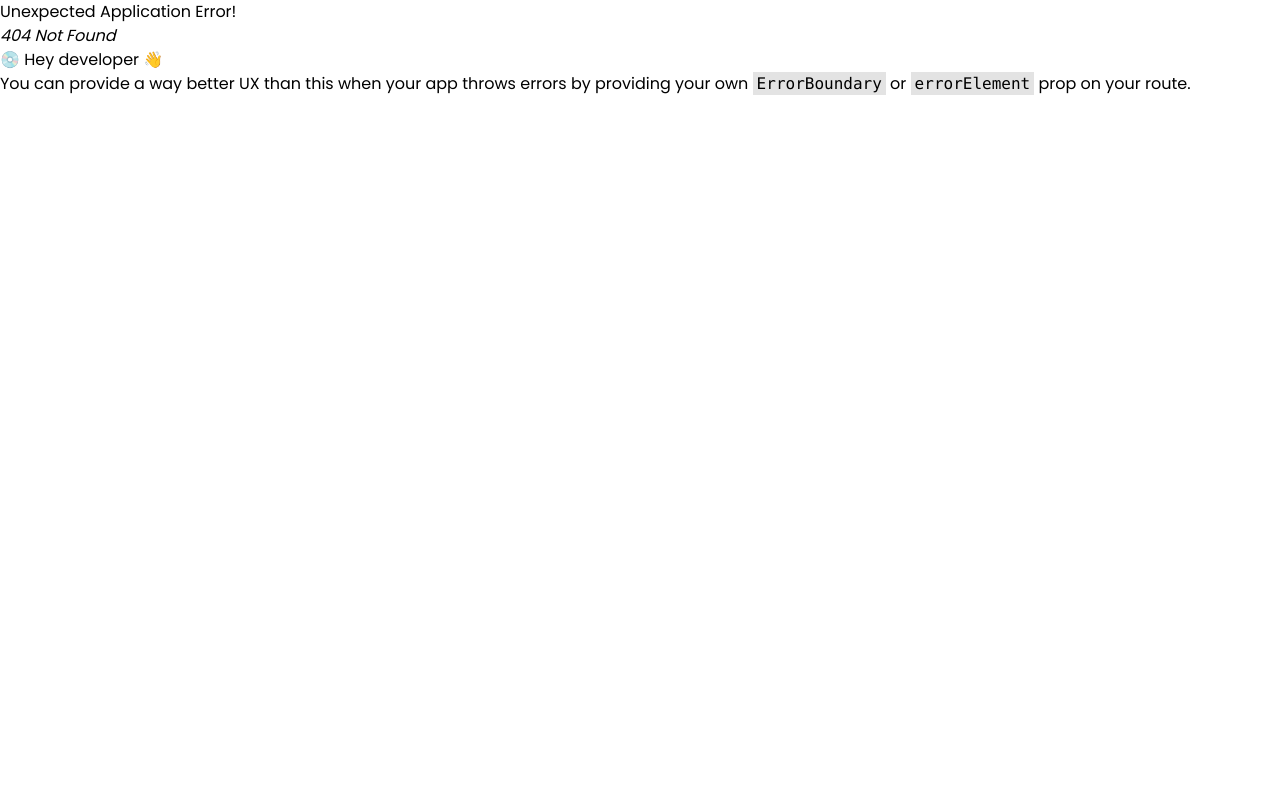
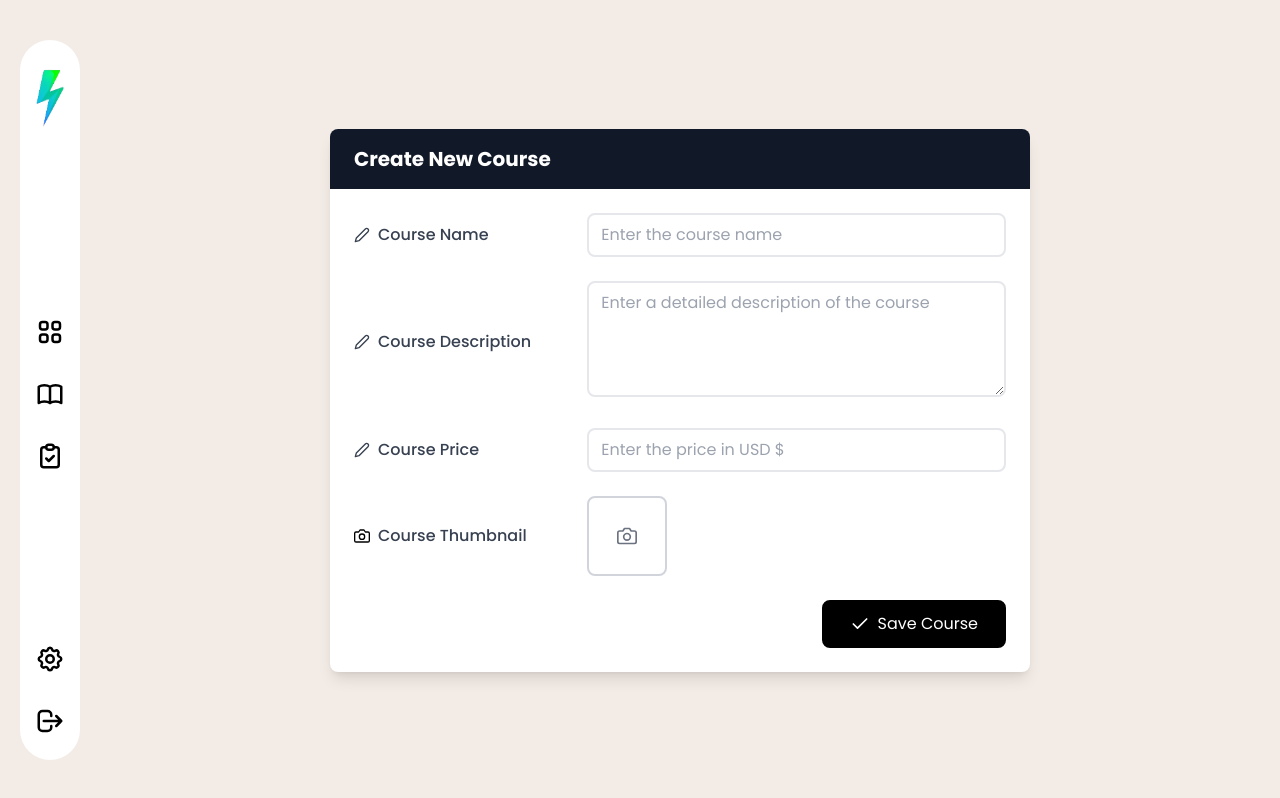
Before and after one commit to ABUBAKARKHAN-Stack/Learnix-production, a React (Vite) app in the folder frontend/: page /create_course in a window 1280 px wide. Before the commit this address had no page. Built offline with nearby package versions, Linux system fonts and the light colour scheme.

Commit message:
admin dashboard & create courses

```diff
--- /dev/null
+++ b/frontend/src/Components/CreateCourse.jsx
@@ -0,0 +1,172 @@
+import React, { useState } from "react";
+import { useForm } from "react-hook-form";
+import { FiEdit2, FiSave, FiCamera, FiCheck } from "react-icons/fi";
+
+const CreateCourse = () => {
+  const [thumbnailPreview, setThumbnailPreview] = useState(null);
+  const [successMessage, setSuccessMessage] = useState("");
+
+  const {
+    register,
+    handleSubmit,
+    setValue,
+    formState: { errors },
+  } = useForm({
+    defaultValues: {
+      courseName: "",
+      courseDescription: "",
+      coursePrice: "",
+    },
+  });
+
+  const handleThumbnailChange = (e) => {
+    const file = e.target.files[0];
+    if (file) {
+      const imageURL = URL.createObjectURL(file);
+      setThumbnailPreview(imageURL);
+      setValue("courseThumbnail", file); // Save the file as the value
+    }
+  };
+
+  const onSubmit = (data) => {
+    console.log("Course Data:", data);
+    setSuccessMessage("Course created successfully!");
+    setTimeout(() => setSuccessMessage(""), 3000);
+  };
+
+  return (
+    <div className="min-h-screen w-fit mx-auto bg-[#F3EBE5] py-10 px-4 flex justify-center items-center">
+      <div className="w-full xl:w-[700px] bg-white shadow-lg rounded-lg overflow-hidden relative">
+        {/* Header */}
+        <div className="bg-gray-900 text-white px-6 py-4">
+          <h2 className="text-xl font-bold">Create New Course</h2>
+        </div>
+
+        {/* Success Message */}
+        {successMessage && (
+          <div className="absolute top-4 left-1/2 transform -translate-x-1/2 bg-green-500 text-white px-6 py-2 rounded-lg shadow-md transition-opacity duration-300 text-sm sm:text-base">
+            {successMessage}
+          </div>
+        )}
+
+        {/* Form */}
+        <div className="p-6">
+          <form onSubmit={handleSubmit(onSubmit)} className="space-y-6">
+            {/** Reusable Component for Input Fields */}
+            {[
+              {
+                label: "Course Name",
+                id: "courseName",
+                type: "text",
+                icon: <FiEdit2 />,
+                placeholder: "Enter the course name",
+                registerProps: {
+                  ...register("courseName", { required: "Course name is required" }),
+                },
+              },
+              {
+                label: "Course Description",
+                id: "courseDescription",
+                isTextArea: true,
+                icon: <FiEdit2 />,
+                placeholder: "Enter a detailed description of the course",
+                registerProps: {
+                  ...register("courseDescription", {
+                    required: "Course description is required",
+                  }),
+                },
+              },
+              {
+                label: "Course Price",
+                id: "coursePrice",
+                type: "text",
+                icon: <FiEdit2 />,
+                placeholder: "Enter the price in USD $",
+                registerProps: {
+                  ...register("coursePrice", { required: "Course price is required" }),
+                },
+              },
+            ].map((field, index) => (
+              <div
+                key={index}
+                className="flex flex-col sm:flex-row items-center gap-4">
+                <label
+                  htmlFor={field.id}
+                  className="w-full sm:w-1/3 font-medium text-gray-700 capitalize flex items-center gap-2">
+                  {field.icon}
+                  {field.label}
+                </label>
+                <div className="flex-1 w-full">
+                  {field.isTextArea ? (
+                    <textarea
+                      id={field.id}
+                      rows={4}
+                      {...field.registerProps}
+                      placeholder={field.placeholder}
+                      className="w-full border-2 px-3 py-2 rounded-lg focus:outline-none focus:ring-2 focus:ring-black focus:border-black"
+                    ></textarea>
+                  ) : (
+                    <input
+                      id={field.id}
+                      type={field.type}
+                      {...field.registerProps}
+                      placeholder={field.placeholder}
+                      className="w-full border-2 px-3 py-2 rounded-lg focus:outline-none focus:ring-2 focus:ring-black focus:border-black"
+                    />
+                  )}
+                </div>
+              </div>
+            ))}
+
+            {/* Course Thumbnail */}
+            <div className="flex flex-col sm:flex-row items-center gap-4">
+              <label
+                htmlFor="courseThumbnail"
+                className="w-full sm:w-1/3 font-medium text-gray-700 capitalize flex items-center gap-2">
+                <FiCamera className="text-black" />
+                Course Thumbnail
+              </label>
+              <div className="flex-1">
+                <input
+                  id="courseThumbnail"
+                  type="file"
+                  accept="image/*"
+                  {...register("courseThumbnail", {
+                    required: "Course thumbnail is required",
+                  })}
+                  className="hidden"
+                  onChange={handleThumbnailChange}
+                />
+                <label
+                  htmlFor="courseThumbnail"
+                  className="cursor-pointer flex items-center justify-center w-20 h-20 border-2 border-gray-300 rounded-lg overflow-hidden">
+                  {thumbnailPreview ? (
+                    <img
+                      src={thumbnailPreview}
+                      alt="Thumbnail Preview"
+                      className="w-full h-full object-cover"
+                    />
+                  ) : (
+                    <FiCamera className="text-xl text-gray-500" />
+                  )}
+                </label>
+              </div>
+            </div>
+
+            {/* Save Button */}
+            <div className="flex justify-end mt-6">
+              <button
+                type="submit"
+                className="bg-black hover:bg-white text-white hover:text-black border-4 border-black hover:border-gray-300 px-6 py-2 rounded-lg transition-colors duration-300 ease-linear flex items-center gap-2">
+                <FiCheck className="text-xl" />
+                Save Course
+              </button>
+            </div>
+          </form>
+        </div>
+      </div>
+    </div>
+  );
+};
+
+export default CreateCourse;
--- a/frontend/src/Components/DashboardCourses.jsx
+++ b/frontend/src/Components/DashboardCourses.jsx
@@ -3,6 +3,8 @@ import { PurchasedCourses } from "../Data/PurchaseCourse";
 import { FaExclamationCircle } from 'react-icons/fa';
 import { useNavigate } from "react-router-dom";
 import { getPurchasedCourses } from "../API/mainFetching";
+import { MdAdd, MdDelete, MdEdit } from 'react-icons/md';
+
 
 const DashboardCourses = () => {
 
@@ -35,21 +37,25 @@ const DashboardCourses = () => {
     navigate("/courses");
   };
 
+  //handle createCourse
+  const handleCreateCourse = ()=>{
+    navigate('/create_course')
+  }
+
   return (
     <div className="w-full mx-auto px-4">
       {
         teacher ? <>
-        <div className="flex justify-end shadow-xl rounded-xl bg-white p-2 border-b-0"><button className="p-3 bg-black rounded-lg text-white">Create Course</button>         </div>
 
         <div>
           {PurchasedCourses.length === 0 ?  (
-          <div className="flex flex-col items-center justify-center h-[400px]">
+          <div className="flex mt-10 flex-col items-center justify-center h-[400px]">
             <h1 className="text-2xl text-center font-semibold text-gray-700">
               You have not created any course
             </h1>
           </div>
         ) : (
-          <div className="relative  overflow-hidden grid grid-cols-1 w-full sm:grid-cols-2 md:grid-cols-1 lg:grid-cols-2 xl:flex xl:flex-col gap-8 mt-8">
+          <div className="relative overflow-hidden grid grid-cols-1 w-full sm:grid-cols-2 md:grid-cols-1 lg:grid-cols-2 xl:flex xl:flex-col gap-8 mt-8 ">
             {PurchasedCourses.map((course) => (
               <div
                 key={course.id}
@@ -81,9 +87,16 @@ const DashboardCourses = () => {
                     </div>
                   </div>
                   {/* Details Button */}
-                  <button onClick={() => handleDetailsClick(course.id)} className="w-full xl:w-[120px] mt-4 xl:mt-0 bg-blue-500 hover:bg-blue-600 text-white font-semibold py-2 px-4 rounded-lg transition-all duration-300 shadow-lg">
-                    {course.details}
+                  <div className="flex mx-auto w-fit md:mx-0 gap-5"><button onClick={() => handleDetailsClick(course.id)} className="  p-5   rounded-full transition-all duration-300 shadow-lg">
+                    <MdAdd/>
                   </button>
+                  <button onClick={() => handleDetailsClick(course.id)} className="  p-5   rounded-full transition-all duration-300 shadow-lg">
+                    <MdEdit/>
+                  </button>
+                  <button onClick={() => handleDetailsClick(course.id)} className="  p-5   rounded-full transition-all duration-300 shadow-lg">
+                    <MdDelete/>
+                  </button> </div>
+
                 </div>
               </div>
             ))}
--- a/frontend/src/Components/Dashboardmain.jsx
+++ b/frontend/src/Components/Dashboardmain.jsx
@@ -1,12 +1,23 @@
-import React from "react";
+import React, { useState } from "react";
 import DashboardCourses from "./DashboardCourses";
+import { useNavigate } from "react-router-dom";
 
 const DashboardMain = () => {
+const [teacher,setTeacher]= useState(true)
+
+const navigate = useNavigate()
+const handleCreateCourse = ()=>{
+  navigate('/create_course')
+}
+
+  return (
+    <div className="flex flex-col  w-full lg:pt-5 lg:pl-5  overflow-hidden h-screen bg-[#F3EBE5]  ">
+     {
+      teacher ?  <div className="flex mx-10 md:mt-10 justify-end shadow-xl rounded-xl bg-white p-2 border-b-0"><button onClick={handleCreateCourse} className="p-3 bg-black rounded-lg text-white">Create Course</button>         </div>
+      :<h1 className="text-3xl sm:text-4xl md:text-5xl pl-5 mt-10 lg:text-6xl lg:leading-[77px] font-bold leading-tight text-gray-800">Your Courses</h1>
+     }
 
 
-  return (
-    <div className="flex flex-col  w-full lg:pt-5 lg:pl-5  overflow-hidden h-screen bg-[#F3EBE5] ">
-      <h1 className="text-3xl sm:text-4xl md:text-5xl pl-5 mt-10 lg:text-6xl lg:leading-[77px] font-bold leading-tight text-gray-800">Your Courses</h1>
       {/* Display Filtered Courses */}
       <div className="w-full overflow-y-auto mt-0">
         <DashboardCourses />
--- a/frontend/src/Components/Sidebar.jsx
+++ b/frontend/src/Components/Sidebar.jsx
@@ -2,13 +2,12 @@ import React, { useState } from "react";
 import {
   HiOutlineHome,
   HiOutlineBookOpen,
-  HiOutlineVideoCamera,
   HiOutlineClipboardCheck,
   HiOutlineCog,
-  HiOutlineUserCircle,
   HiOutlineLogout,
   HiOutlineMenu,
   HiOutlineX,
+  HiOutlineViewGrid
 } from "react-icons/hi";
 import { Link } from "react-router-dom";
 import Logo from "../assets/imgs/mobile-logo.png";
@@ -25,7 +24,7 @@ const Sidebar = () => {
   return (
     <div className="">
       {/* Desktop Sidebar */}
-      <div className="hidden md:flex md:ml-5 h-[90vh] w-[90px] bg-white text-white flex-col justify-between py-6 rounded-full sticky ">
+      <div className="hidden md:flex md:ml-5 h-[90vh] w-[60px] bg-white text-white flex-col justify-between py-6 rounded-full sticky ">
         {/* Logo Section */}
         <div className="flex justify-center mb-4">
           <Link to="/dashboard">
@@ -35,14 +34,14 @@ const Sidebar = () => {
 
         {/* Middle Navigation Section */}
         <div className="flex flex-col gap-8 items-center">
+          <Link to="/dashboard" title="Dashboard">
+            <HiOutlineViewGrid className="text-3xl text-black cursor-pointer hover:text-gray-600" />
+          </Link>
           <Link to="/courses" title="Courses">
             <HiOutlineBookOpen className="text-3xl text-black cursor-pointer hover:text-gray-600" />
           </Link>
-          <Link to="/Dashboard/Quizes" title="Quizzes">
+          <Link to="/Quizes" title="Quizzes">
             <HiOutlineClipboardCheck className="text-3xl text-black cursor-pointer hover:text-gray-600" />
-          </Link>
-          <Link to="/Dashboard/VideoLectures" title="Video Lectures">
-            <HiOutlineVideoCamera className="text-3xl text-black cursor-pointer hover:text-gray-600" />
           </Link>
         </div>
 
@@ -50,9 +49,6 @@ const Sidebar = () => {
         <div className="flex flex-col gap-8 items-center">
           <Link to="/Dashboard/Settings" title="Settings">
             <HiOutlineCog className="text-3xl text-black cursor-pointer hover:text-gray-600" />
-          </Link>
-          <Link to="/Dashboard/Profile" title="Profile">
-            <HiOutlineUserCircle className="text-3xl text-black cursor-pointer hover:text-gray-600" />
           </Link>
           <Link to="/Logout" title="Logout">
             <HiOutlineLogout className="text-3xl text-black cursor-pointer hover:text-gray-600" />
@@ -77,46 +73,25 @@ const Sidebar = () => {
         {/* Mobile Navigation Links */}
         <div className="flex flex-col px-6 py-4 space-y-6">
           <Link
-            to="/"
+            to="/dashboard"
             className="flex items-center py-4"
             onClick={toggleMobileMenu}>
             <HiOutlineHome className="text-3xl text-black mr-4" />
-            <span className="text-lg font-medium text-black">Home</span>
+            <span className="text-lg font-medium text-black">Dashboard</span>
           </Link>
           <Link
-            to="/Dashboard/Assignments"
-            className="flex items-center py-4"
-            onClick={toggleMobileMenu}>
-            <HiOutlineBookOpen className="text-3xl text-black mr-4" />
-            <span className="text-lg font-medium text-black">Assignments</span>
-          </Link>
-          <Link
-            to="/Dashboard/Quizes"
+            to="/Quizes"
             className="flex items-center py-4"
             onClick={toggleMobileMenu}>
             <HiOutlineClipboardCheck className="text-3xl text-black mr-4" />
             <span className="text-lg font-medium text-black">Quizzes</span>
           </Link>
           <Link
-            to="/Dashboard/VideoLectures"
-            className="flex items-center py-4"
-            onClick={toggleMobileMenu}>
-            <HiOutlineVideoCamera className="text-3xl text-black mr-4" />
-            <span className="text-lg font-medium text-black">Video Lectures</span>
-          </Link>
-          <Link
-            to="/Dashboard/Settings"
+            to="/Setting"
             className="flex items-center py-4"
             onClick={toggleMobileMenu}>
             <HiOutlineCog className="text-3xl text-black mr-4" />
             <span className="text-lg font-medium text-black">Settings</span>
-          </Link>
-          <Link
-            to="/Dashboard/Profile"
-            className="flex items-center py-4"
-            onClick={toggleMobileMenu}>
-            <HiOutlineUserCircle className="text-3xl text-black mr-4" />
-            <span className="text-lg font-medium text-black">Profile</span>
           </Link>
           <Link
             to="/Logout"
--- /dev/null
+++ b/frontend/src/Pages/CreateCoursePage.jsx
@@ -0,0 +1,16 @@
+import React from 'react'
+import Sidebar from '../Components/Sidebar'
+import CreateCourse from '../Components/CreateCourse'
+
+function CreateCoursePage() {
+  return (
+    <div className='flex bg-[#F3EBE5] xl:h-screen '>
+       <div className='my-10 z-20 '><Sidebar/></div>
+      <div className='mt-20 md:mt-0 w-fit mx-auto'>
+        <CreateCourse/>
+        </div>
+    </div>
+  )
+}
+
+export default CreateCoursePage
--- a/frontend/src/Pages/Dashboard.jsx
+++ b/frontend/src/Pages/Dashboard.jsx
@@ -28,7 +28,7 @@ function Dashboard({ courses }) {
   };
 
   return (
-    <div className="relative m-0 gap-4 h-screen bg-[#F3EBE5] overflow-hidden">
+    <div className="relative m-0 gap-4 bg-[#F3EBE5] ">
       {/* Show on screens larger than md */}
       <div className="hidden md:relative md:flex flex-row overflow-hidden justify-between">
         <div className="my-auto">
@@ -44,7 +44,7 @@ function Dashboard({ courses }) {
 
       {/* Small screens */}
       <div className="flex flex-col ss:flex md:hidden">
-        <Sidebar />
+       <div className="z-20"> <Sidebar /></div>
         <DashboardProfile
           userProfileCourses={userProfileCourses}
           onCancelCourse={handleCancelCourse}
--- a/frontend/src/main.jsx
+++ b/frontend/src/main.jsx
@@ -18,6 +18,7 @@ import CoursesPage from "./Pages/CoursesPage";
 import CourseDetailsPage from "./Pages/CourseDetailsPage";
 
 import Settings from "./Pages/Setting";
+import CreateCoursePage from "./Pages/CreateCoursePage";
 
 const router = createBrowserRouter([
   {
@@ -81,9 +82,17 @@ const router = createBrowserRouter([
     ),
   },
   {
+    path: "/create_course",
+    element: (
+      <Protected authenticationRequired={false}>
+       <CreateCoursePage />
+      </Protected>
+    ),
+  },
+  {
     path: "/your-courses/course/:id",
     element: (
-      <Protected authenticationRequired={true}>
+      <Protected authenticationRequired={false}>
         <DashboardCoursePage courses={CourseData} />
       </Protected>
     ),
@@ -91,7 +100,7 @@ const router = createBrowserRouter([
   {
     path: "/courses",
     element: (
-      <Protected authenticationRequired={true}>
+      <Protected authenticationRequired={false}>
         <CoursesPage />
       </Protected>
     ),
@@ -107,7 +116,7 @@ const router = createBrowserRouter([
   {
     path: "/setting",
     element: (
-      <Protected authenticationRequired={true}>
+      <Protected authenticationRequired={false}>
         <Settings />
       </Protected>
     ),
```
